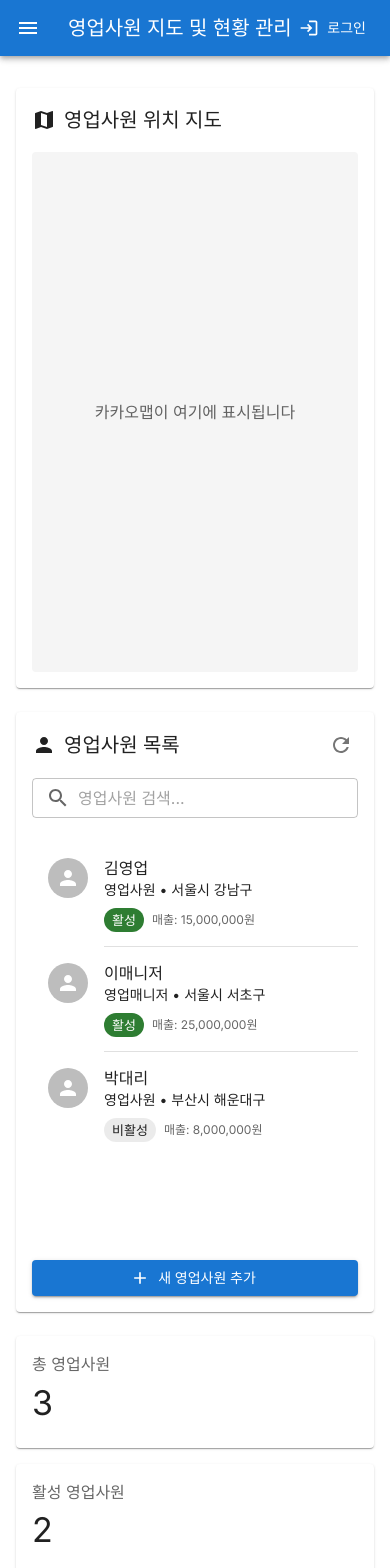
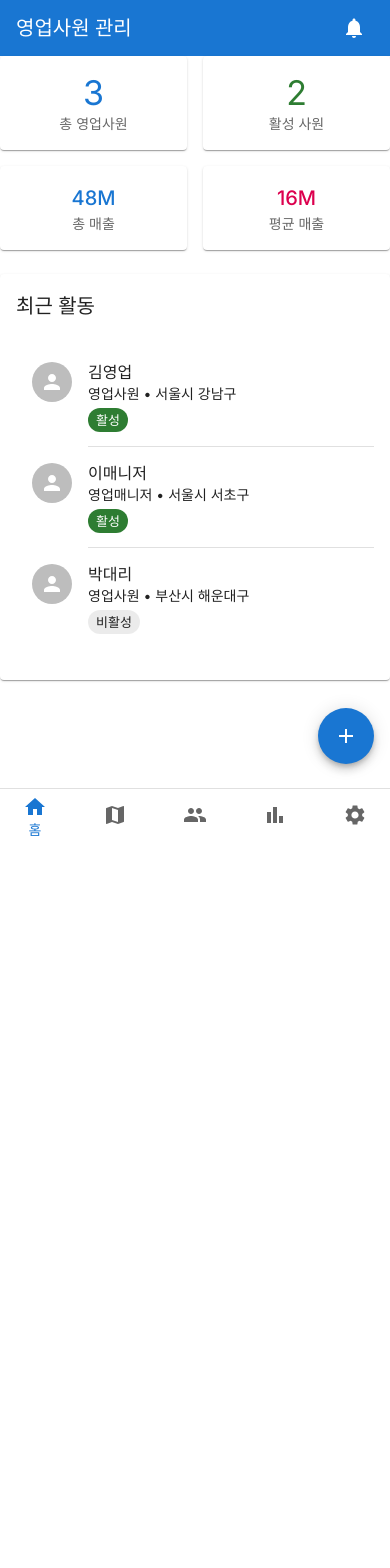
Before and after one commit to next-checkup-dev/sales-map, a Next.js app: page / in a window 390 px wide. Shown: the top 1568 px of the page. After the commit the page ends 844 px from the top, so only its background shows below. Built offline with nearby package versions, Linux system fonts and the light colour scheme.

Commit message:
모바일 기반 UI로 완전히 재구성 - 하단 네비게이션, 탭 기반 레이아웃, PWA 지원

```diff
--- a/src/app/layout.tsx
+++ b/src/app/layout.tsx
@@ -8,6 +8,9 @@ const inter = Inter({ subsets: ["latin"] });
 export const metadata: Metadata = {
   title: "영업사원 지도 및 현황 관리",
   description: "Google Sheets 연동 영업사원 지도 및 현황 업데이터",
+  viewport: 'width=device-width, initial-scale=1, maximum-scale=1, user-scalable=no',
+  themeColor: '#1976d2',
+  manifest: '/manifest.json',
 };
 
 export default function RootLayout({
@@ -17,6 +20,13 @@ export default function RootLayout({
 }) {
   return (
     <html lang="ko">
+      <head>
+        <meta name="apple-mobile-web-app-capable" content="yes" />
+        <meta name="apple-mobile-web-app-status-bar-style" content="default" />
+        <meta name="apple-mobile-web-app-title" content="영업사원 관리" />
+        <meta name="mobile-web-app-capable" content="yes" />
+        <meta name="format-detection" content="telephone=no" />
+      </head>
       <body className={inter.className}>
         <Providers>
           {children}
--- a/src/app/page.tsx
+++ b/src/app/page.tsx
@@ -11,7 +11,6 @@ import {
   Grid,
   Card,
   CardContent,
-  Button,
   TextField,
   List,
   ListItem,
@@ -21,25 +20,33 @@ import {
   Chip,
   Divider,
   IconButton,
-  Drawer,
+  BottomNavigation,
+  BottomNavigationAction,
+  SpeedDial,
+  SpeedDialAction,
+  SpeedDialIcon,
   ListItemIcon,
 } from '@mui/material'
 import {
   Map as MapIcon,
   Person as PersonIcon,
   Business as BusinessIcon,
-  Assessment as AssessmentIcon,
-  Menu as MenuIcon,
   Login as LoginIcon,
   Logout as LogoutIcon,
   Refresh as RefreshIcon,
   Add as AddIcon,
   Search as SearchIcon,
+  Home as HomeIcon,
+  LocationOn as LocationIcon,
+  People as PeopleIcon,
+  BarChart as ChartIcon,
+  Settings as SettingsIcon,
+  Notifications as NotificationsIcon,
 } from '@mui/icons-material'
 
 export default function Home() {
-  const [drawerOpen, setDrawerOpen] = useState(false)
-  const [isLoggedIn, setIsLoggedIn] = useState(false)
+  const [currentTab, setCurrentTab] = useState(0)
+  const [isLoggedIn] = useState(false)
 
   // 샘플 데이터
   const salesPeople = [
@@ -51,6 +58,7 @@ export default function Home() {
       location: '서울시 강남구',
       sales: 15000000,
       lastUpdate: '2024-01-15',
+      phone: '010-1234-5678',
     },
     {
       id: 2,
@@ -60,6 +68,7 @@ export default function Home() {
       location: '서울시 서초구',
       sales: 25000000,
       lastUpdate: '2024-01-14',
+      phone: '010-2345-6789',
     },
     {
       id: 3,
@@ -69,124 +78,72 @@ export default function Home() {
       location: '부산시 해운대구',
       sales: 8000000,
       lastUpdate: '2024-01-13',
+      phone: '010-3456-7890',
     },
   ]
 
-  const handleLogin = () => {
-    setIsLoggedIn(true)
-  }
 
-  const handleLogout = () => {
-    setIsLoggedIn(false)
-  }
 
-  const toggleDrawer = () => {
-    setDrawerOpen(!drawerOpen)
-  }
-
-  const drawerItems = [
-    { text: '지도 보기', icon: <MapIcon />, href: '/' },
-    { text: '영업사원 관리', icon: <PersonIcon />, href: '/salespeople' },
-    { text: '영업 현황', icon: <AssessmentIcon />, href: '/analytics' },
-    { text: 'Google Sheets 연동', icon: <BusinessIcon />, href: '/sheets' },
+  const speedDialActions = [
+    { icon: <AddIcon />, name: '새 영업사원', action: () => console.log('새 영업사원') },
+    { icon: <RefreshIcon />, name: '데이터 새로고침', action: () => console.log('새로고침') },
+    { icon: <NotificationsIcon />, name: '알림', action: () => console.log('알림') },
   ]
 
-  return (
-    <Box sx={{ flexGrow: 1 }}>
-      {/* 헤더 */}
-      <AppBar position="static">
-        <Toolbar>
-          <IconButton
-            size="large"
-            edge="start"
-            color="inherit"
-            aria-label="menu"
-            sx={{ mr: 2 }}
-            onClick={toggleDrawer}
-          >
-            <MenuIcon />
-          </IconButton>
-          <Typography variant="h6" component="div" sx={{ flexGrow: 1 }}>
-            영업사원 지도 및 현황 관리
+  const renderHomeTab = () => (
+    <Box sx={{ pb: 7 }}>
+      {/* 통계 카드들 */}
+      <Grid container spacing={2} sx={{ mb: 3 }}>
+        <Grid item xs={6}>
+          <Card sx={{ textAlign: 'center', py: 2 }}>
+            <Typography variant="h4" color="primary">
+              {salesPeople.length}
             </Typography>
-          {!isLoggedIn ? (
-            <Button color="inherit" startIcon={<LoginIcon />} onClick={handleLogin}>
-              로그인
-            </Button>
-          ) : (
-            <Button color="inherit" startIcon={<LogoutIcon />} onClick={handleLogout}>
-              로그아웃
-            </Button>
-          )}
-        </Toolbar>
-      </AppBar>
-
-      {/* 사이드바 */}
-      <Drawer anchor="left" open={drawerOpen} onClose={toggleDrawer}>
-        <Box sx={{ width: 250 }} role="presentation" onClick={toggleDrawer}>
-          <List>
-            {drawerItems.map((item) => (
-              <ListItem key={item.text} component="button">
-                <ListItemIcon>{item.icon}</ListItemIcon>
-                <ListItemText primary={item.text} />
-              </ListItem>
-            ))}
-          </List>
-        </Box>
-      </Drawer>
-
-      {/* 메인 컨텐츠 */}
-      <Container maxWidth="lg" sx={{ mt: 4, mb: 4 }}>
-        <Grid container spacing={3}>
-          {/* 지도 영역 */}
-          <Grid item xs={12} md={8}>
-            <Paper sx={{ p: 2, display: 'flex', flexDirection: 'column', height: 600 }}>
-              <Box sx={{ display: 'flex', alignItems: 'center', mb: 2 }}>
-                <MapIcon sx={{ mr: 1 }} />
-                <Typography variant="h6">영업사원 위치 지도</Typography>
-              </Box>
-              <Box
-                sx={{
-                  flexGrow: 1,
-                  bgcolor: 'grey.100',
-                  display: 'flex',
-                  alignItems: 'center',
-                  justifyContent: 'center',
-                  borderRadius: 1,
-                }}
-              >
-                <Typography variant="body1" color="text.secondary">
-                  카카오맵이 여기에 표시됩니다
+            <Typography variant="body2" color="text.secondary">
+              총 영업사원
             </Typography>
-              </Box>
-            </Paper>
+          </Card>
+        </Grid>
+        <Grid item xs={6}>
+          <Card sx={{ textAlign: 'center', py: 2 }}>
+            <Typography variant="h4" color="success.main">
+              {salesPeople.filter(p => p.status === '활성').length}
+            </Typography>
+            <Typography variant="body2" color="text.secondary">
+              활성 사원
+            </Typography>
+          </Card>
+        </Grid>
+        <Grid item xs={6}>
+          <Card sx={{ textAlign: 'center', py: 2 }}>
+            <Typography variant="h6" color="primary">
+              {Math.round(salesPeople.reduce((sum, p) => sum + p.sales, 0) / 1000000)}M
+            </Typography>
+            <Typography variant="body2" color="text.secondary">
+              총 매출
+            </Typography>
+          </Card>
+        </Grid>
+        <Grid item xs={6}>
+          <Card sx={{ textAlign: 'center', py: 2 }}>
+            <Typography variant="h6" color="secondary">
+              {Math.round(salesPeople.reduce((sum, p) => sum + p.sales, 0) / salesPeople.length / 1000000)}M
+            </Typography>
+            <Typography variant="body2" color="text.secondary">
+              평균 매출
+            </Typography>
+          </Card>
+        </Grid>
       </Grid>
 
-          {/* 영업사원 목록 */}
-          <Grid item xs={12} md={4}>
-            <Paper sx={{ p: 2, display: 'flex', flexDirection: 'column', height: 600 }}>
-              <Box sx={{ display: 'flex', alignItems: 'center', mb: 2 }}>
-                <PersonIcon sx={{ mr: 1 }} />
-                <Typography variant="h6">영업사원 목록</Typography>
-                <IconButton size="small" sx={{ ml: 'auto' }}>
-                  <RefreshIcon />
-                </IconButton>
-              </Box>
-
-              {/* 검색 */}
-              <TextField
-                fullWidth
-                size="small"
-                placeholder="영업사원 검색..."
-                InputProps={{
-                  startAdornment: <SearchIcon sx={{ mr: 1, color: 'text.secondary' }} />,
-                }}
-                sx={{ mb: 2 }}
-              />
-
-              {/* 영업사원 리스트 */}
-              <List sx={{ flexGrow: 1, overflow: 'auto' }}>
-                {salesPeople.map((person, index) => (
+      {/* 최근 활동 */}
+      <Card sx={{ mb: 3 }}>
+        <CardContent>
+          <Typography variant="h6" sx={{ mb: 2 }}>
+            최근 활동
+          </Typography>
+          <List>
+            {salesPeople.slice(0, 3).map((person, index) => (
               <Box key={person.id}>
                 <ListItem alignItems="flex-start">
                   <ListItemAvatar>
@@ -198,94 +155,259 @@ export default function Home() {
                     primary={person.name}
                     secondary={
                       <Box>
-                            <Typography component="span" variant="body2" color="text.primary">
+                        <Typography variant="body2" color="text.primary">
                           {person.position} • {person.location}
                         </Typography>
-                            <Box sx={{ mt: 1 }}>
                         <Chip
                           label={person.status}
                           size="small"
                           color={person.status === '활성' ? 'success' : 'default'}
-                                sx={{ mr: 1 }}
+                          sx={{ mt: 0.5 }}
                         />
-                              <Typography variant="caption" color="text.secondary">
-                                매출: {person.sales.toLocaleString()}원
-                              </Typography>
-                            </Box>
                       </Box>
                     }
                   />
                 </ListItem>
-                    {index < salesPeople.length - 1 && <Divider variant="inset" component="li" />}
+                {index < 2 && <Divider variant="inset" component="li" />}
               </Box>
             ))}
           </List>
+        </CardContent>
+      </Card>
+    </Box>
+  )
 
-              <Button
-                variant="contained"
-                startIcon={<AddIcon />}
-                sx={{ mt: 2 }}
+  const renderMapTab = () => (
+    <Box sx={{ pb: 7, height: 'calc(100vh - 120px)' }}>
+      <Paper sx={{ height: '100%', display: 'flex', flexDirection: 'column' }}>
+        <Box sx={{ p: 2, borderBottom: 1, borderColor: 'divider' }}>
+          <Typography variant="h6">영업사원 위치</Typography>
+        </Box>
+        <Box
+          sx={{
+            flexGrow: 1,
+            bgcolor: 'grey.100',
+            display: 'flex',
+            alignItems: 'center',
+            justifyContent: 'center',
+          }}
         >
-                새 영업사원 추가
-              </Button>
+          <Box sx={{ textAlign: 'center' }}>
+            <LocationIcon sx={{ fontSize: 60, color: 'text.secondary', mb: 2 }} />
+            <Typography variant="body1" color="text.secondary">
+              카카오맵이 여기에 표시됩니다
+            </Typography>
+          </Box>
+        </Box>
       </Paper>
-          </Grid>
+    </Box>
+  )
 
-          {/* 통계 카드들 */}
-          <Grid item xs={12}>
+  const renderSalesPeopleTab = () => (
+    <Box sx={{ pb: 7 }}>
+      {/* 검색 */}
+      <Box sx={{ p: 2, pb: 1 }}>
+        <TextField
+          fullWidth
+          size="small"
+          placeholder="영업사원 검색..."
+          InputProps={{
+            startAdornment: <SearchIcon sx={{ mr: 1, color: 'text.secondary' }} />,
+          }}
+        />
+      </Box>
+
+      {/* 영업사원 리스트 */}
+      <List>
+        {salesPeople.map((person, index) => (
+          <Box key={person.id}>
+            <ListItem alignItems="flex-start" sx={{ px: 2 }}>
+              <ListItemAvatar>
+                <Avatar>
+                  <PersonIcon />
+                </Avatar>
+              </ListItemAvatar>
+              <ListItemText
+                primary={
+                  <Box sx={{ display: 'flex', alignItems: 'center', justifyContent: 'space-between' }}>
+                    <Typography variant="subtitle1">{person.name}</Typography>
+                    <Chip
+                      label={person.status}
+                      size="small"
+                      color={person.status === '활성' ? 'success' : 'default'}
+                    />
+                  </Box>
+                }
+                secondary={
+                  <Box>
+                    <Typography variant="body2" color="text.primary">
+                      {person.position} • {person.location}
+                    </Typography>
+                    <Typography variant="body2" color="text.secondary">
+                      {person.phone}
+                    </Typography>
+                    <Typography variant="body2" color="text.secondary">
+                      매출: {person.sales.toLocaleString()}원
+                    </Typography>
+                  </Box>
+                }
+              />
+            </ListItem>
+            {index < salesPeople.length - 1 && <Divider />}
+          </Box>
+        ))}
+      </List>
+    </Box>
+  )
+
+  const renderAnalyticsTab = () => (
+    <Box sx={{ pb: 7 }}>
+      <Card sx={{ m: 2 }}>
+        <CardContent>
+          <Typography variant="h6" sx={{ mb: 2 }}>
+            영업 현황
+          </Typography>
           <Grid container spacing={2}>
-              <Grid item xs={12} sm={6} md={3}>
-                <Card>
-                  <CardContent>
-                    <Typography color="text.secondary" gutterBottom>
-                      총 영업사원
-                    </Typography>
-                    <Typography variant="h4">
+            <Grid item xs={6}>
+              <Box sx={{ textAlign: 'center' }}>
+                <Typography variant="h4" color="primary">
                   {salesPeople.length}
                 </Typography>
+                <Typography variant="body2">총 영업사원</Typography>
+              </Box>
+            </Grid>
+            <Grid item xs={6}>
+              <Box sx={{ textAlign: 'center' }}>
+                <Typography variant="h4" color="success.main">
+                  {salesPeople.filter(p => p.status === '활성').length}
+                </Typography>
+                <Typography variant="body2">활성 사원</Typography>
+              </Box>
+            </Grid>
+          </Grid>
         </CardContent>
       </Card>
-              </Grid>
-              <Grid item xs={12} sm={6} md={3}>
-                <Card>
+
+      <Card sx={{ m: 2 }}>
         <CardContent>
-                    <Typography color="text.secondary" gutterBottom>
-                      활성 영업사원
+          <Typography variant="h6" sx={{ mb: 2 }}>
+            매출 현황
           </Typography>
-                    <Typography variant="h4">
-                      {salesPeople.filter(p => p.status === '활성').length}
+          <Box sx={{ textAlign: 'center', py: 2 }}>
+            <Typography variant="h3" color="primary">
+              {Math.round(salesPeople.reduce((sum, p) => sum + p.sales, 0) / 1000000)}M
             </Typography>
+            <Typography variant="body2" color="text.secondary">
+              총 매출
+            </Typography>
+          </Box>
         </CardContent>
       </Card>
-              </Grid>
-              <Grid item xs={12} sm={6} md={3}>
-                <Card>
-                  <CardContent>
-                    <Typography color="text.secondary" gutterBottom>
-                      총 매출
+    </Box>
+  )
+
+  const renderSettingsTab = () => (
+    <Box sx={{ pb: 7 }}>
+      <List>
+        <ListItem>
+          <ListItemIcon>
+            <BusinessIcon />
+          </ListItemIcon>
+          <ListItemText primary="Google Sheets 연동" secondary="데이터 동기화 설정" />
+        </ListItem>
+        <Divider />
+        <ListItem>
+          <ListItemIcon>
+            <NotificationsIcon />
+          </ListItemIcon>
+          <ListItemText primary="알림 설정" secondary="푸시 알림 관리" />
+        </ListItem>
+        <Divider />
+        <ListItem>
+          <ListItemIcon>
+            <SettingsIcon />
+          </ListItemIcon>
+          <ListItemText primary="일반 설정" secondary="앱 설정 관리" />
+        </ListItem>
+        <Divider />
+        <ListItem>
+          <ListItemIcon>
+            {isLoggedIn ? <LogoutIcon /> : <LoginIcon />}
+          </ListItemIcon>
+          <ListItemText
+            primary={isLoggedIn ? "로그아웃" : "로그인"}
+            secondary={isLoggedIn ? "계정에서 로그아웃" : "계정에 로그인"}
+          />
+        </ListItem>
+      </List>
+    </Box>
+  )
+
+  const tabs = [
+    { label: '홈', icon: <HomeIcon />, content: renderHomeTab },
+    { label: '지도', icon: <MapIcon />, content: renderMapTab },
+    { label: '영업사원', icon: <PeopleIcon />, content: renderSalesPeopleTab },
+    { label: '현황', icon: <ChartIcon />, content: renderAnalyticsTab },
+    { label: '설정', icon: <SettingsIcon />, content: renderSettingsTab },
+  ]
+
+  return (
+    <Box sx={{ flexGrow: 1, pb: 7 }}>
+      {/* 헤더 */}
+      <AppBar position="static" elevation={0}>
+        <Toolbar>
+          <Typography variant="h6" component="div" sx={{ flexGrow: 1 }}>
+            영업사원 관리
           </Typography>
-                    <Typography variant="h4">
-                      {salesPeople.reduce((sum, p) => sum + p.sales, 0).toLocaleString()}
-                    </Typography>
-                  </CardContent>
-                </Card>
-              </Grid>
-              <Grid item xs={12} sm={6} md={3}>
-                <Card>
-                  <CardContent>
-                    <Typography color="text.secondary" gutterBottom>
-                      평균 매출
-                    </Typography>
-                    <Typography variant="h4">
-                      {Math.round(salesPeople.reduce((sum, p) => sum + p.sales, 0) / salesPeople.length).toLocaleString()}
-                    </Typography>
-                  </CardContent>
-                </Card>
-              </Grid>
-            </Grid>
-          </Grid>
-        </Grid>
+          <IconButton color="inherit">
+            <NotificationsIcon />
+          </IconButton>
+        </Toolbar>
+      </AppBar>
+
+      {/* 메인 컨텐츠 */}
+      <Container maxWidth="sm" sx={{ px: 0 }}>
+        {tabs[currentTab].content()}
       </Container>
+
+      {/* 하단 네비게이션 */}
+      <BottomNavigation
+        value={currentTab}
+        onChange={(event, newValue) => setCurrentTab(newValue)}
+        sx={{
+          position: 'fixed',
+          bottom: 0,
+          left: 0,
+          right: 0,
+          zIndex: 1000,
+          borderTop: 1,
+          borderColor: 'divider',
+        }}
+      >
+        {tabs.map((tab, index) => (
+          <BottomNavigationAction
+            key={index}
+            label={tab.label}
+            icon={tab.icon}
+          />
+        ))}
+      </BottomNavigation>
+
+      {/* 플로팅 액션 버튼 */}
+      <SpeedDial
+        ariaLabel="SpeedDial"
+        sx={{ position: 'fixed', bottom: 80, right: 16 }}
+        icon={<SpeedDialIcon />}
+      >
+        {speedDialActions.map((action) => (
+          <SpeedDialAction
+            key={action.name}
+            icon={action.icon}
+            tooltipTitle={action.name}
+            onClick={action.action}
+          />
+        ))}
+      </SpeedDial>
     </Box>
   )
 }
```
Also changed, not shown: public/manifest.json (added). Lines whose indentation alone changed are shown as unchanged.
